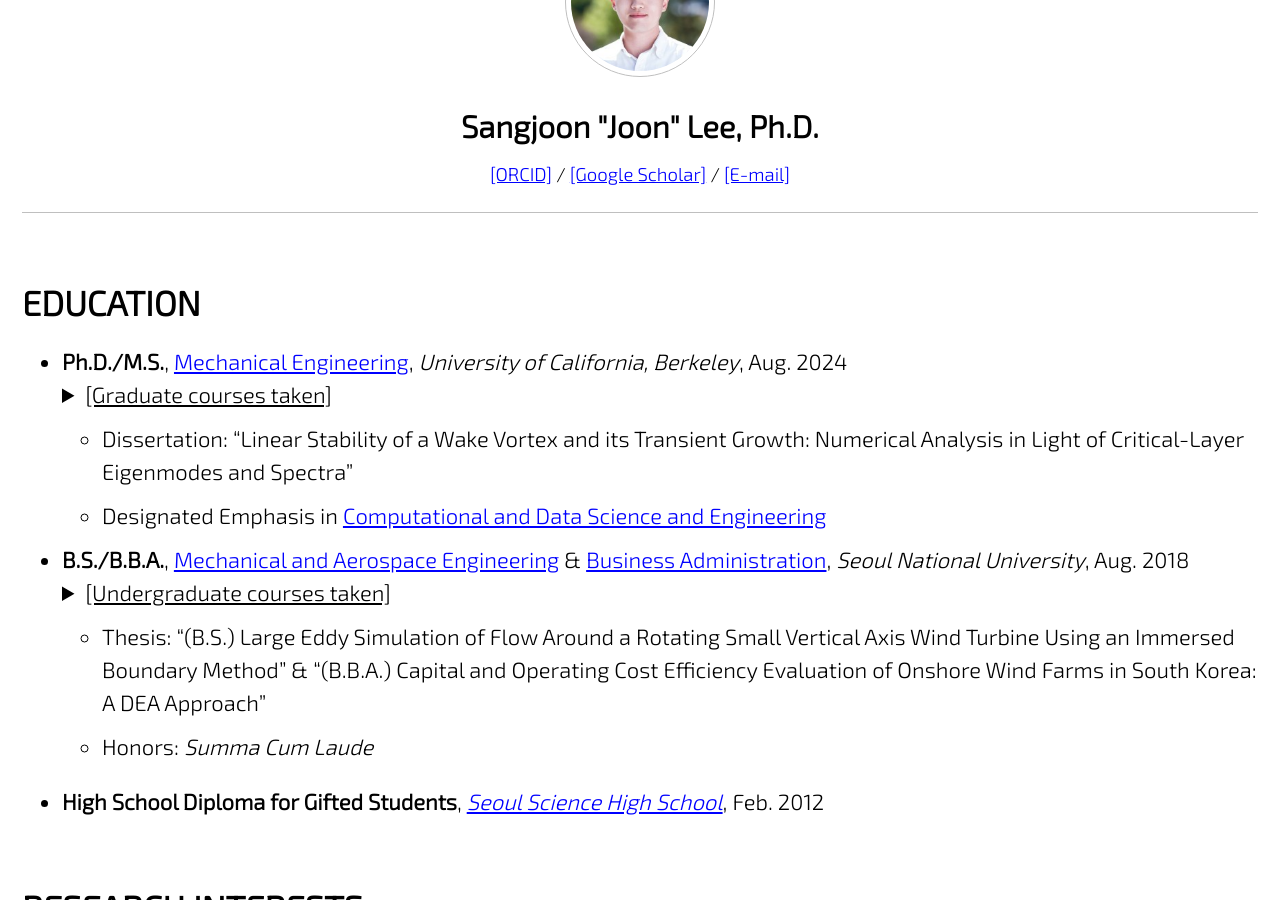
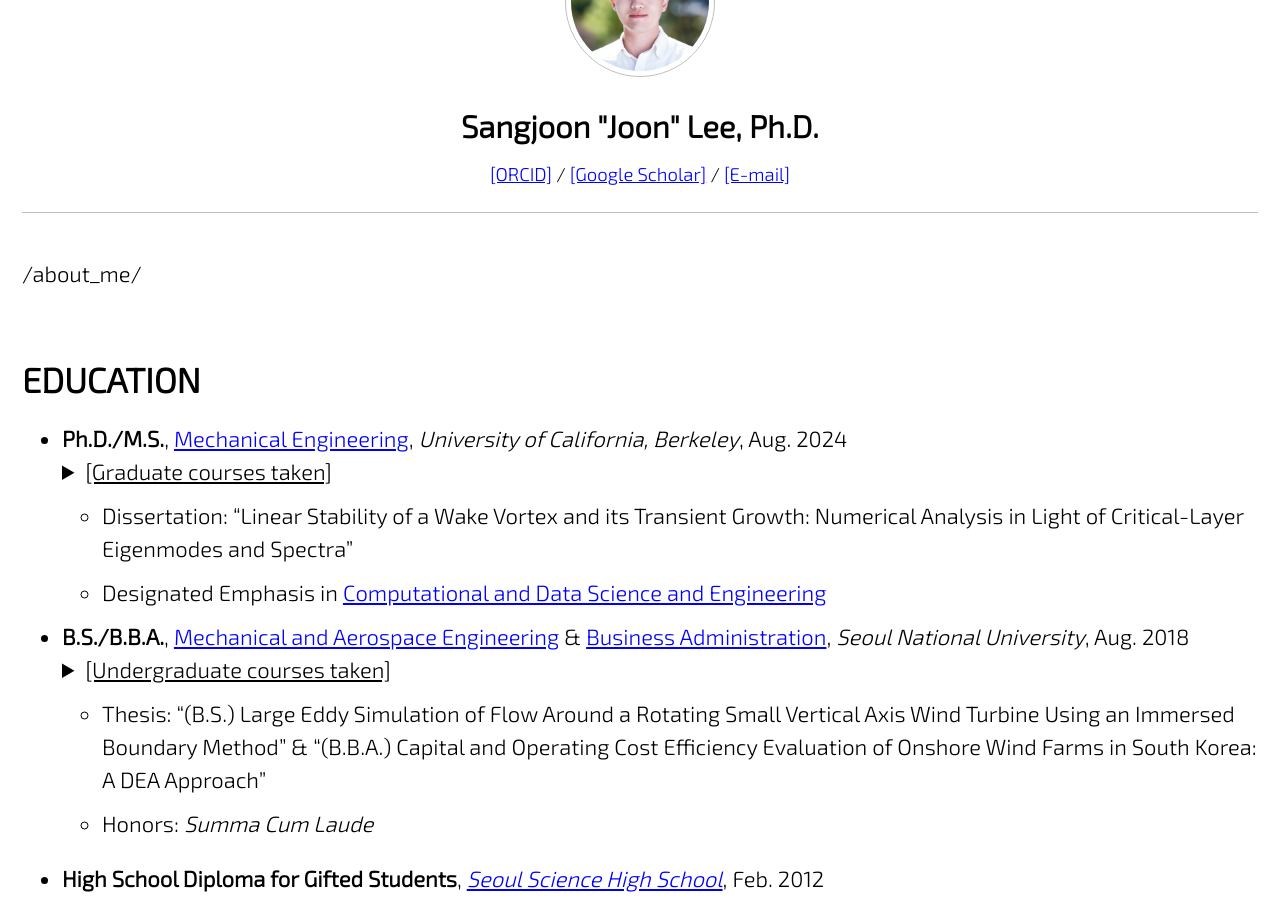
Before and after one commit to jun9303/jun9303.github.io, a Jekyll site: the page built from _pages/about_me.md, in a window 1280 px wide and 900 px high, scrolled down 419 px. Built offline with Jekyll 4.4.1, drawn with Linux system fonts in a browser that asks for light colours; cached includes are drawn as plain includes; nearby versions of some CDN libraries.

Commit message:
Minor site updates 072924

```diff
--- a/_includes/masthead.html
+++ b/_includes/masthead.html
@@ -19,7 +19,7 @@
             {%- else -%}
               {%- assign url = link.url | relative_url -%}
             {%- endif -%}
-            <li class="masthead__menu-item" dummy="{{ page.title }} {{ url }}">
+            <li class="masthead__menu-item">
               <a href="{{ url }}" {% if link.description %}title="{{ link.description }}"{% endif %}>{{ link.title }}</a>
             </li>
           {%- endfor -%}
--- a/_pages/about_me.md
+++ b/_pages/about_me.md
@@ -14,7 +14,7 @@ feature_row:
 ---
 
 {% include feature_row type="center" %}
-
+{{ page.url }}
 # EDUCATION
 
 - **Ph.D./M.S.**, [Mechanical Engineering](http://me.berkeley.edu/), *University of California, Berkeley*, Aug. 2024
```
